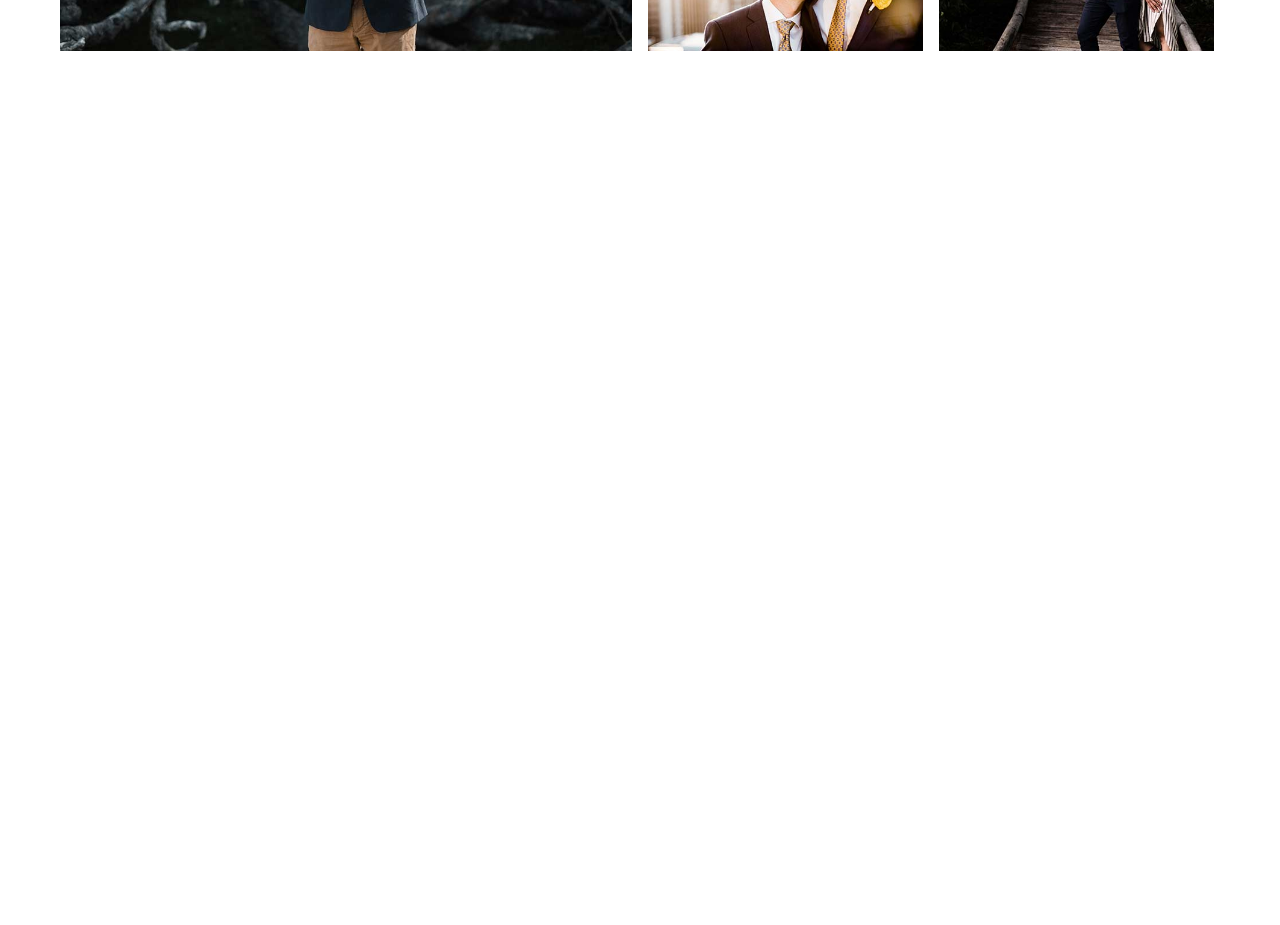
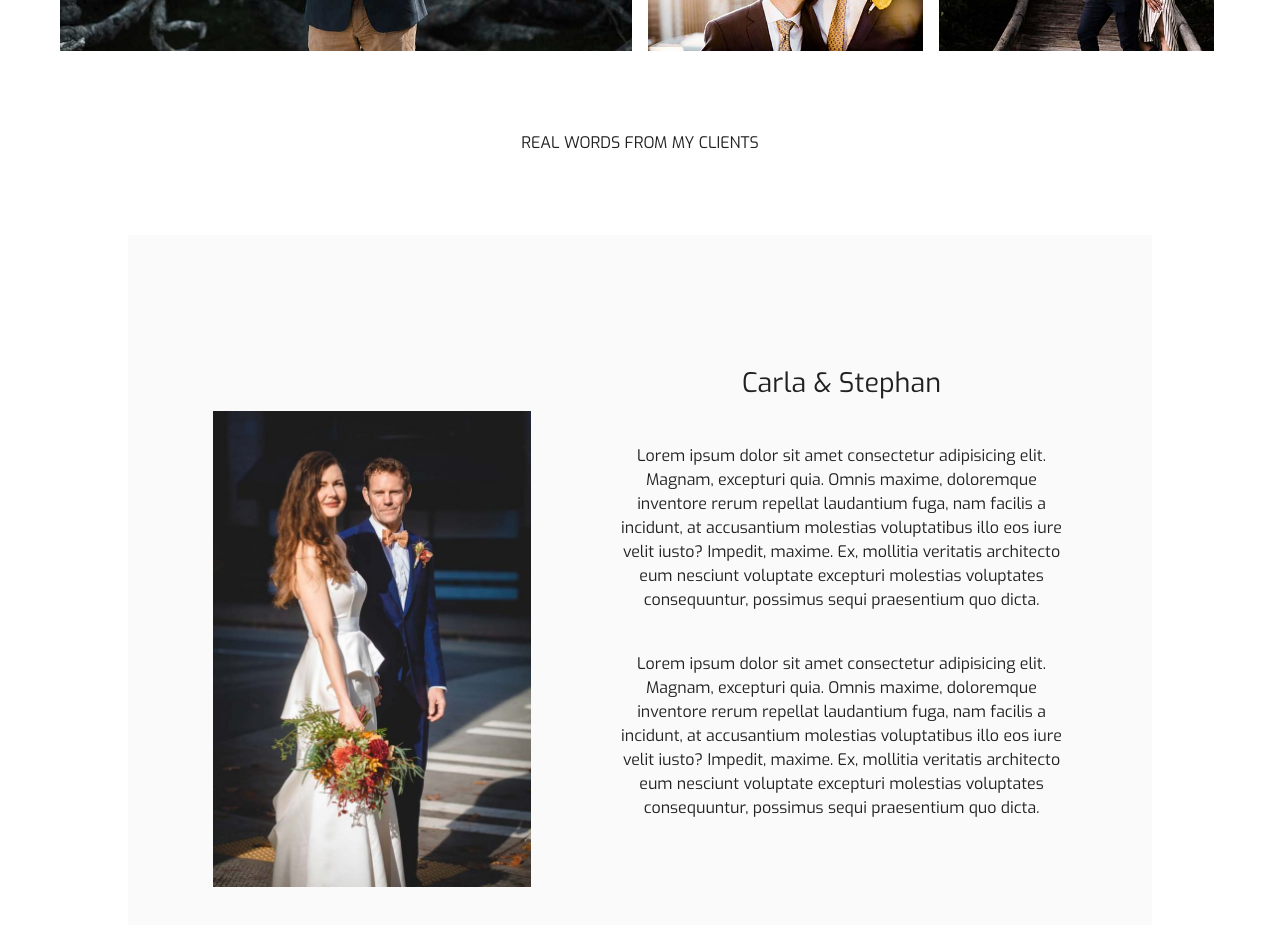
Before and after one commit to Fission-Fox/photographypage, a Next.js app: page / in a window 1280 px wide. Shown: the part 1560-2485 px from the top of the page. Before the commit the page ends 1611 px from the top, so only its background shows below. Built offline with nearby package versions, Linux system fonts and the light colour scheme.

Commit message:
fix: client section

```diff
--- a/src/app/page.tsx
+++ b/src/app/page.tsx
@@ -1,12 +1,14 @@
 "use client";
 import Herosection from "@/component/herosection";
 import Images from "@/component/images";
+import Realword from "@/component/realword";
 import { Box } from "@mui/material";
 export default function HomePage() {
   return (
     <Box>
       <Herosection />
       <Images />
+      <Realword />
     </Box>
   );
 }
--- a/src/component/images.tsx
+++ b/src/component/images.tsx
@@ -17,7 +17,7 @@ export default function Images() {
           <div className="flex gap-5 ">
             <Image
               src={adventure}
-              className="w-[50%] sm:w-[275px] h-[193px]"
+              className="w-[50%] sm:w-[275px] h-[193px] "
               style={{ objectFit: "cover" }}
               alt=""
             />
--- /dev/null
+++ b/src/component/realword.tsx
@@ -0,0 +1,44 @@
+import Image from "next/image";
+import React from "react";
+import stephan from "@/assets/Image/stephan1.jpg";
+export default function Realword() {
+  return (
+    <div className="mt-20 ">
+      <div className="text-center">REAL WORDS FROM MY CLIENTS</div>
+      <div className="flex justify-center">
+        <div className="bg-[#FAFAFA] w-[80%] flex flex-wrap justify-evenly pt-28 pb-28 mt-20">
+          <div>
+            <Image
+              className="w-[234px] sm:w-[318px] h-[300px] sm:h-[476px] mt-16"
+              style={{ objectFit: "cover" }}
+              src={stephan}
+              alt=""
+            />
+          </div>
+          <div className="w-[90%] sm:w-[451px] ">
+            <div className="text-[27px] text-center mt-4">Carla & Stephan</div>
+            <div className="text-center mt-10">
+              Lorem ipsum dolor sit amet consectetur adipisicing elit. Magnam,
+              excepturi quia. Omnis maxime, doloremque inventore rerum repellat
+              laudantium fuga, nam facilis a incidunt, at accusantium molestias
+              voluptatibus illo eos iure velit iusto? Impedit, maxime. Ex,
+              mollitia veritatis architecto eum nesciunt voluptate excepturi
+              molestias voluptates consequuntur, possimus sequi praesentium quo
+              dicta.
+            </div>
+
+            <div className="text-center mt-10">
+              Lorem ipsum dolor sit amet consectetur adipisicing elit. Magnam,
+              excepturi quia. Omnis maxime, doloremque inventore rerum repellat
+              laudantium fuga, nam facilis a incidunt, at accusantium molestias
+              voluptatibus illo eos iure velit iusto? Impedit, maxime. Ex,
+              mollitia veritatis architecto eum nesciunt voluptate excepturi
+              molestias voluptates consequuntur, possimus sequi praesentium quo
+              dicta.
+            </div>
+          </div>
+        </div>
+      </div>
+    </div>
+  );
+}
```
Also changed, not shown: src/assets/Image/stephan1.jpg (added).
